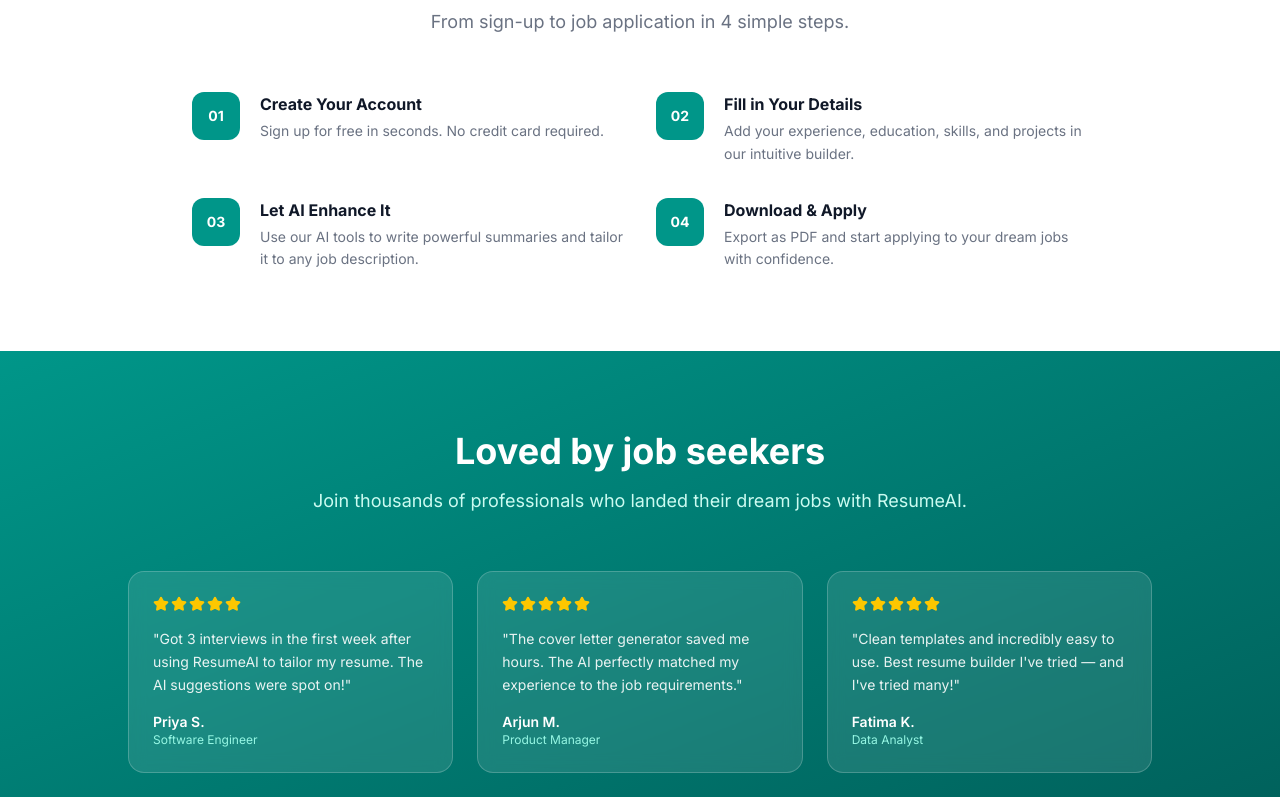
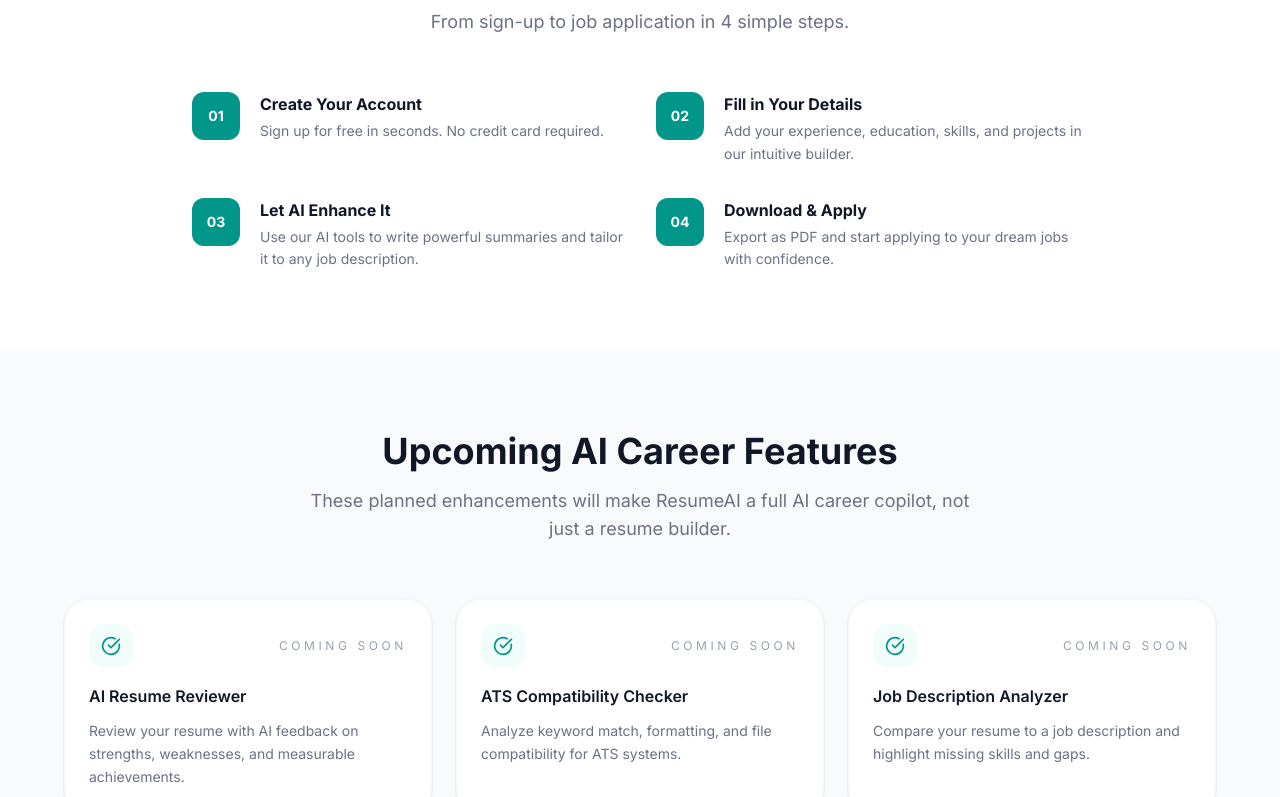
Before and after one commit to utsav9904/ai-resume, a React (Vite) app in the folder client/: page / in a window 1280 px wide. Shown: the part 2000-2797 px from the top of the page. Built offline with nearby package versions, Linux system fonts and the light colour scheme; no server answers; a web font is replaced by a local one.

Commit message:
Add future features roadmap page, navbar roadmap link, and README roadmap section

```diff
--- a/client/src/App.tsx
+++ b/client/src/App.tsx
@@ -6,6 +6,7 @@ import Builder from './pages/Builder/Builder';
 import Landing from './pages/Landing/Landing';
 import Blog from './pages/Blog/Blog';
 import BlogDetail from './pages/Blog/BlogDetail';
+import FutureFeatures from './pages/FutureFeatures/FutureFeatures';
 import React from 'react';
 import { AuthProvider, useAuth } from './context/AuthContext';
 
@@ -48,6 +49,7 @@ function App() {
           <Route path="/blog/:slug" element={<BlogDetail />} />
           <Route path="/login" element={<Login />} />
           <Route path="/register" element={<Register />} />
+          <Route path="/future-features" element={<FutureFeatures />} />
 
           {/* Protected */}
           <Route path="/dashboard" element={
--- /dev/null
+++ b/client/src/pages/FutureFeatures/FutureFeatures.tsx
@@ -0,0 +1,93 @@
+import { Link } from 'react-router-dom';
+import { Sparkles, Shield, Target, FileText, ArrowRight, Zap, Star, Mail } from 'lucide-react';
+
+const features = [
+  {
+    title: 'AI Resume Reviewer',
+    desc: 'Receive feedback on strengths, weaknesses, measurable achievements, and writing quality.',
+    icon: <Sparkles size={24} className="text-teal-600" />,
+  },
+  {
+    title: 'ATS Compatibility Checker',
+    desc: 'Analyze keyword matching, formatting issues, and resume compatibility with applicant tracking systems.',
+    icon: <Shield size={24} className="text-teal-600" />,
+  },
+  {
+    title: 'Job Description Analyzer',
+    desc: 'Compare your resume against a job posting and highlight missing skills, keywords, and improvement opportunities.',
+    icon: <Target size={24} className="text-teal-600" />,
+  },
+  {
+    title: 'AI Cover Letter Generator',
+    desc: 'Generate tailored cover letters for roles at Google, Amazon, Microsoft, startups, and more.',
+    icon: <Mail size={24} className="text-teal-600" />,
+  },
+  {
+    title: 'AI Project Description Generator',
+    desc: 'Turn short project inputs into polished bullets that showcase technical impact and results.',
+    icon: <Zap size={24} className="text-teal-600" />,
+  },
+  {
+    title: 'AI Career Copilot',
+    desc: 'Review your resume, suggest skills, prepare interview questions, and generate job-targeted content from one assistant.',
+    icon: <Star size={24} className="text-teal-600" />,
+  },
+];
+
+const FutureFeatures = () => {
+  return (
+    <div className="min-h-screen bg-gray-50 text-gray-900">
+      <header className="bg-white border-b border-gray-200 py-6 px-6 shadow-sm">
+        <div className="max-w-6xl mx-auto flex flex-col md:flex-row items-start md:items-center justify-between gap-4">
+          <div>
+            <p className="text-sm uppercase tracking-[0.3em] text-teal-600 font-semibold">Future Roadmap</p>
+            <h1 className="mt-4 text-4xl md:text-5xl font-extrabold tracking-tight">AI Career Features Coming Soon</h1>
+            <p className="mt-4 max-w-2xl text-base text-gray-600">These features are not currently live on the website yet, but they are the next major additions that will make ResumeAI a differentiated AI career platform.</p>
+          </div>
+          <Link to="/" className="inline-flex items-center gap-2 rounded-2xl border border-teal-600 bg-teal-50 px-5 py-3 text-sm font-semibold text-teal-700 hover:bg-teal-100 transition">
+            Back to Home <ArrowRight size={18} />
+          </Link>
+        </div>
+      </header>
+
+      <main className="max-w-6xl mx-auto p-6">
+        <section className="grid gap-6 lg:grid-cols-2">
+          {features.map((feature) => (
+            <div key={feature.title} className="rounded-[2rem] border border-gray-200 bg-white p-6 shadow-sm transition hover:shadow-lg">
+              <div className="inline-flex items-center justify-center rounded-3xl bg-teal-50 p-3 mb-5">
+                {feature.icon}
+              </div>
+              <h2 className="text-xl font-semibold text-gray-900 mb-3">{feature.title}</h2>
+              <p className="text-sm text-gray-600 leading-relaxed mb-6">{feature.desc}</p>
+              <div className="inline-flex items-center gap-2 text-teal-600 font-medium">
+                <span>Coming soon</span>
+                <ArrowRight size={16} />
+              </div>
+            </div>
+          ))}
+        </section>
+
+        <section className="mt-16 rounded-[2rem] border border-teal-100 bg-teal-50 p-8">
+          <div className="flex flex-col gap-6 lg:flex-row lg:items-center lg:justify-between">
+            <div>
+              <p className="text-sm font-semibold uppercase tracking-[0.3em] text-teal-700">Roadmap update</p>
+              <h3 className="mt-3 text-3xl font-bold text-teal-900">Building an AI career copilot, not just a resume builder.</h3>
+              <p className="mt-4 max-w-2xl text-gray-700">Next we’ll add the ability to review resumes, compare them to job descriptions, analyze ATS compatibility, and generate tailored career content from one unified assistant.</p>
+            </div>
+            <div className="space-y-3 text-sm text-gray-700">
+              <p>Priority features:</p>
+              <ul className="space-y-2 list-disc list-inside">
+                <li>AI Resume Reviewer</li>
+                <li>ATS Compatibility Checker</li>
+                <li>Job Description Analyzer</li>
+                <li>AI Cover Letter Generator</li>
+              </ul>
+            </div>
+          </div>
+        </section>
+      </main>
+    </div>
+  );
+};
+
+export default FutureFeatures;
--- a/client/src/pages/Landing/Landing.tsx
+++ b/client/src/pages/Landing/Landing.tsx
@@ -18,6 +18,15 @@ const Landing = () => {
     { num: '04', title: 'Download & Apply', desc: 'Export as PDF and start applying to your dream jobs with confidence.' },
   ];
 
+  const futureFeatures = [
+    { title: 'AI Resume Reviewer', desc: 'Review your resume with AI feedback on strengths, weaknesses, and measurable achievements.' },
+    { title: 'ATS Compatibility Checker', desc: 'Analyze keyword match, formatting, and file compatibility for ATS systems.' },
+    { title: 'Job Description Analyzer', desc: 'Compare your resume to a job description and highlight missing skills and gaps.' },
+    { title: 'AI Cover Letter Generator', desc: 'Generate tailored cover letters for companies like Google, Amazon, Microsoft, and startups.' },
+    { title: 'Resume Analytics Dashboard', desc: 'Track resume completeness, export history, AI usage, and ATS score trends.' },
+    { title: 'AI Career Copilot', desc: 'Bring resume review, cover letters, interview prep, and skill guidance together in one AI assistant.' },
+  ];
+
   const testimonials = [
     { name: 'Priya S.', role: 'Software Engineer', text: 'Got 3 interviews in the first week after using ResumeAI to tailor my resume. The AI suggestions were spot on!', rating: 5 },
     { name: 'Arjun M.', role: 'Product Manager', text: 'The cover letter generator saved me hours. The AI perfectly matched my experience to the job requirements.', rating: 5 },
@@ -36,6 +45,7 @@ const Landing = () => {
         </div>
         <div className="flex items-center gap-4">
           <Link to="/blog" className="text-sm font-medium text-gray-600 hover:text-teal-600 transition">Blog</Link>
+          <Link to="/future-features" className="text-sm font-medium text-gray-600 hover:text-teal-600 transition">Roadmap</Link>
           <Link to="/login" className="text-sm font-medium text-gray-600 hover:text-gray-900 transition">Log in</Link>
           <Link to="/register" className="bg-teal-600 text-white px-4 py-2 rounded-xl text-sm font-semibold hover:bg-teal-700 transition shadow-sm">
             Get Started Free
@@ -159,6 +169,30 @@ const Landing = () => {
         </div>
       </section>
 
+      {/* Future Roadmap */}
+      <section className="py-20 px-6 bg-gray-50">
+        <div className="max-w-6xl mx-auto">
+          <div className="text-center mb-14">
+            <h2 className="text-3xl md:text-4xl font-bold text-gray-900 mb-4">Upcoming AI Career Features</h2>
+            <p className="text-gray-500 text-lg max-w-2xl mx-auto">These planned enhancements will make ResumeAI a full AI career copilot, not just a resume builder.</p>
+          </div>
+          <div className="grid grid-cols-1 md:grid-cols-2 lg:grid-cols-3 gap-6">
+            {futureFeatures.map((feature) => (
+              <div key={feature.title} className="bg-white rounded-3xl p-6 border border-gray-100 shadow-sm hover:shadow-md transition">
+                <div className="flex items-center justify-between mb-4">
+                  <div className="text-teal-600 bg-teal-50 rounded-2xl p-3">
+                    <CheckCircle size={20} />
+                  </div>
+                  <span className="text-xs uppercase tracking-[0.3em] text-gray-400">Coming soon</span>
+                </div>
+                <h3 className="font-semibold text-gray-900 mb-3">{feature.title}</h3>
+                <p className="text-sm text-gray-500 leading-relaxed">{feature.desc}</p>
+              </div>
+            ))}
+          </div>
+        </div>
+      </section>
+
       {/* Testimonials */}
       <section className="py-20 px-6 bg-gradient-to-br from-teal-600 to-teal-800">
         <div className="max-w-5xl mx-auto">
```
Also changed, not shown: 1 other file (tests, documents, lock files or other folders).
